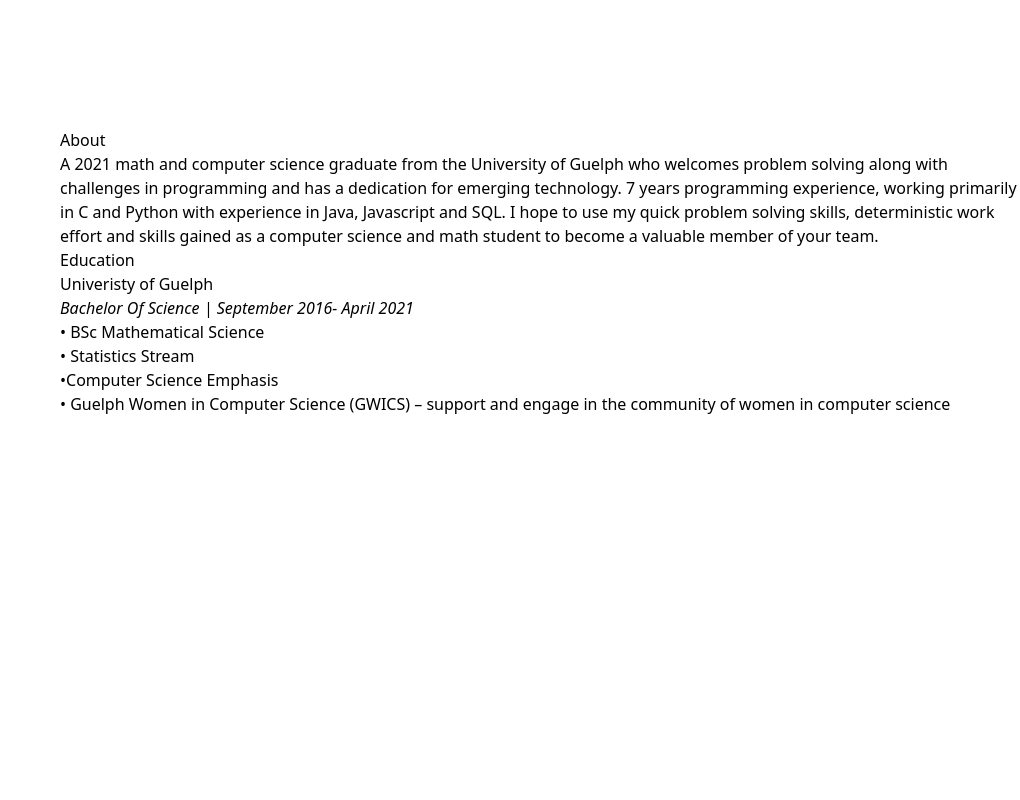
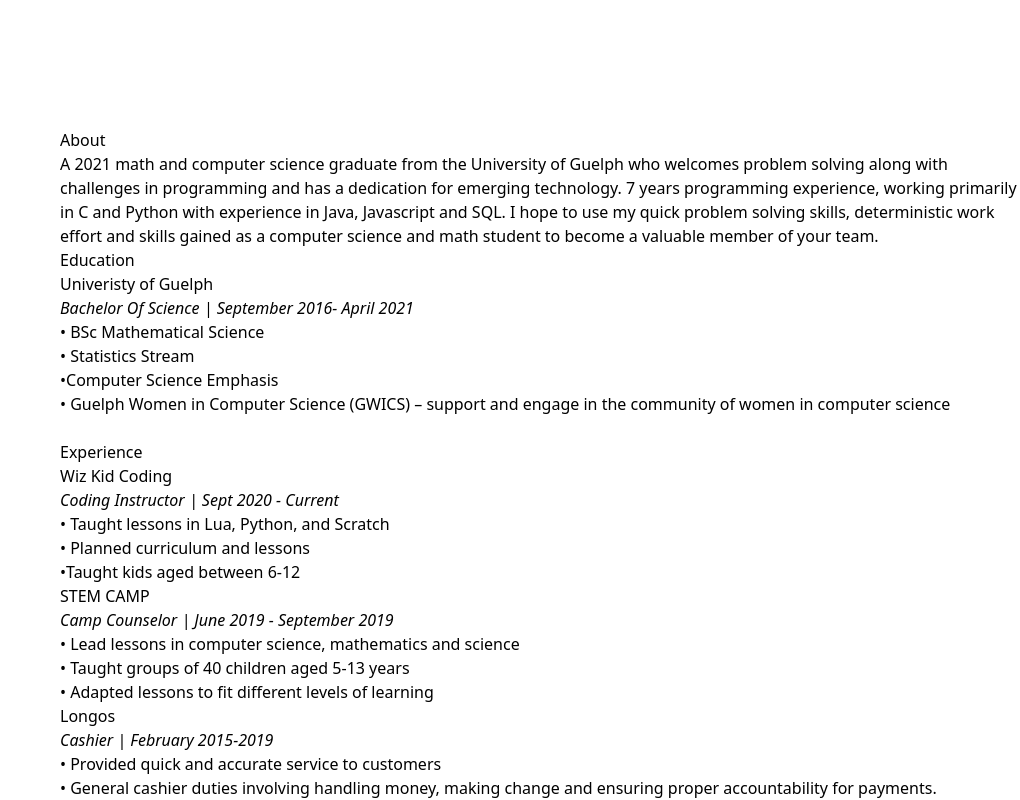
Before and after one commit to Melissa-Kennedy/personal-website, a Vue app: page / in a window 1280 px wide. Shown: the part 696-1496 px from the top of the page, without its empty margins (260-1280 px from the left). Before the commit the page ends 1112 px from the top, so only its background shows below. Built offline with nearby package versions, Linux system fonts and the light colour scheme.

Commit message:
Create experience info

```diff
--- /dev/null
+++ b/src/components/Experience.vue
@@ -0,0 +1,32 @@
+<template>
+  <div>
+    <br />
+    <h1>Experience</h1>
+    <h2>Wiz Kid Coding</h2>
+    <span>
+      <i>Coding Instructor | Sept 2020 - Current</i>
+      <br />• Taught lessons in Lua, Python, and Scratch
+      <br />• Planned curriculum and lessons
+      <br />•Taught kids aged between 6-12
+    </span>
+    <h2>STEM CAMP</h2>
+    <span>
+      <i>Camp Counselor | June 2019 - September 2019</i>
+      <br />• Lead lessons in computer science, mathematics and science
+      <br />• Taught groups of 40 children aged 5-13 years
+      <br />• Adapted lessons to fit different levels of learning
+    </span>
+    <h2>Longos</h2>
+    <span>
+      <i>Cashier | February 2015-2019</i>
+      <br />• Provided quick and accurate service to customers
+      <br />• General cashier duties involving handling money, making change and ensuring proper accountability for payments.
+    </span>
+  </div>
+</template>
+
+<script>
+export default {
+  name: "Experience"
+};
+</script>
--- a/src/views/Home.vue
+++ b/src/views/Home.vue
@@ -8,6 +8,7 @@
       <HomePage />
       <About class="z-10" />
       <Education class="z-10" />
+      <Experience class="z-10" />
     </div>
   </div>
 </template>
@@ -19,6 +20,7 @@
 import Navbar from "@/components/Navbar.vue";
 import About from "@/components/About.vue";
 import Education from "@/components/Education.vue";
+import Experience from "@/components/Experience.vue";
 
 export default {
   name: "Home",
@@ -27,7 +29,8 @@
     HomePage,
     Navbar,
     About,
-    Education
+    Education,
+    Experience
   }
 };
 </script>
```
